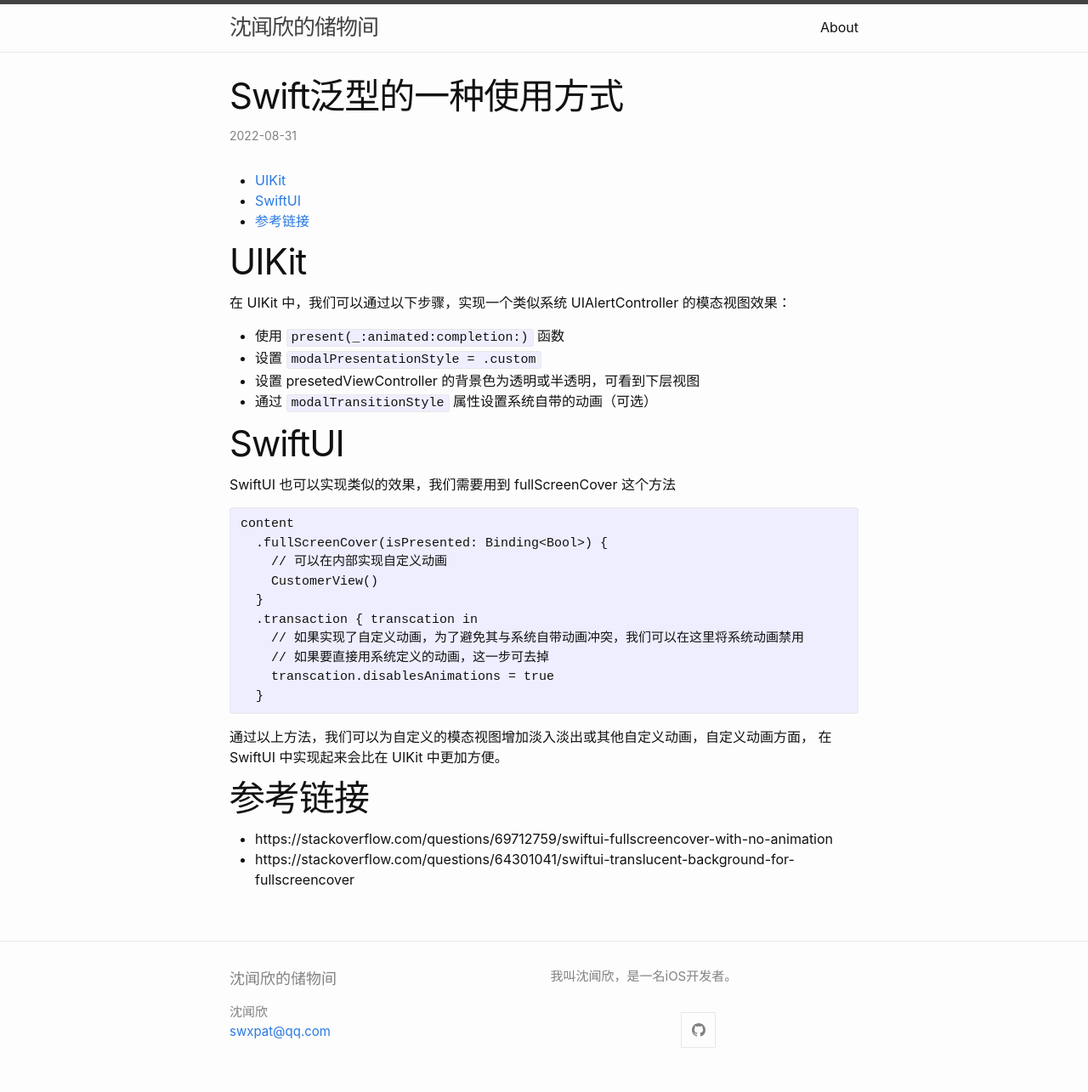
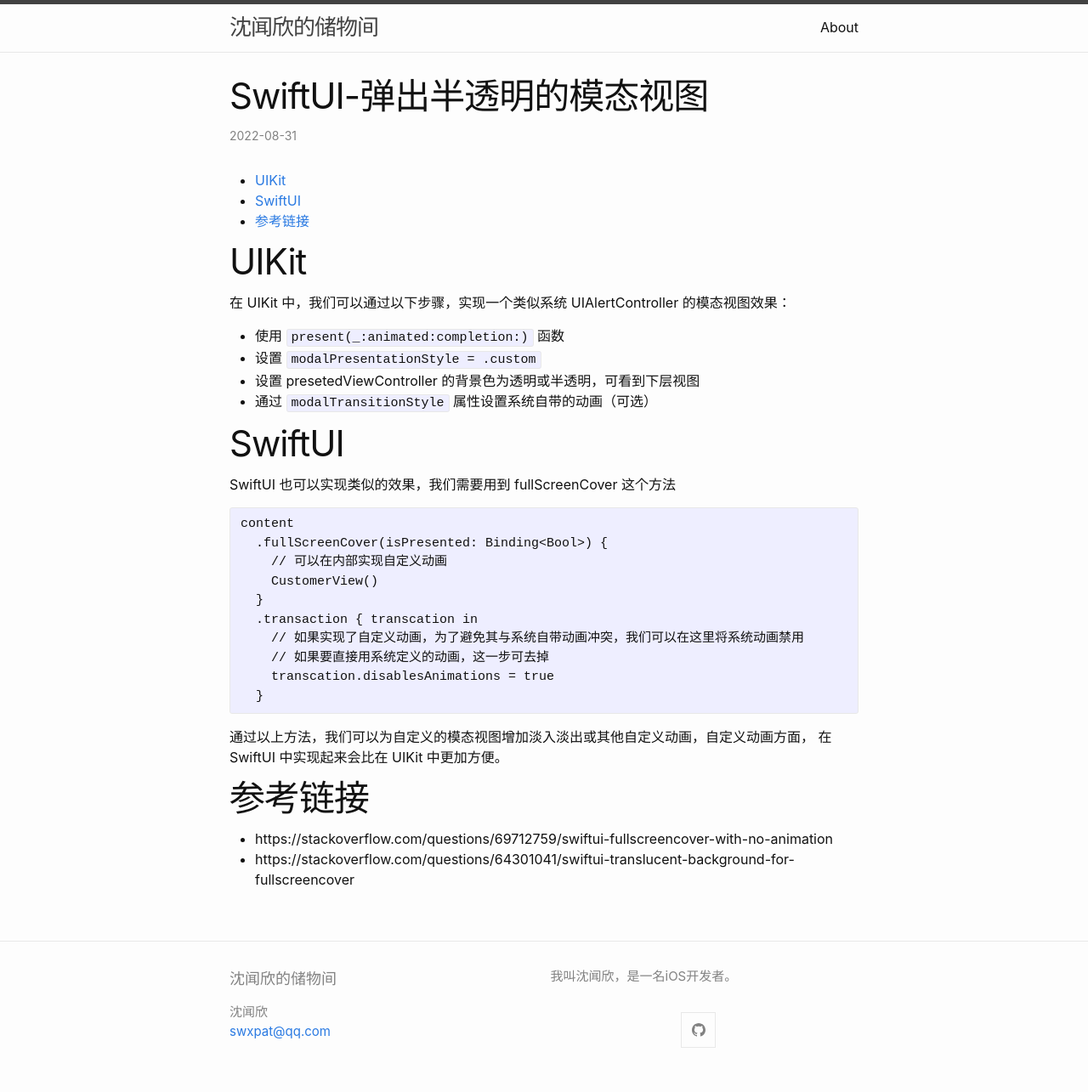
Before and after one commit to PatShen/PatShen.github.io, a Jekyll site: the page built from _posts/2022-08-31-SwiftUI-弹出半透明的模态视图.md, in a window 1280 px wide. Shown: the whole page at 85% size. Built offline with Jekyll 4.4.1, drawn with Linux system fonts in a browser that asks for light colours.

Commit message:
Update 2022-08-31-SwiftUI-弹出半透明的模态视图.md

```diff
--- a/_posts/2022-08-31-SwiftUI-弹出半透明的模态视图.md
+++ b/_posts/2022-08-31-SwiftUI-弹出半透明的模态视图.md
@@ -1,7 +1,7 @@
 ---
 layout: post
-title: Swift泛型的一种使用方式
-tag: iOS, Swift, Genrics
+title: SwiftUI-弹出半透明的模态视图
+tag: iOS, Swift, SwiftUI, Modal View, Presentation modifiers
 
 ---
 
```
